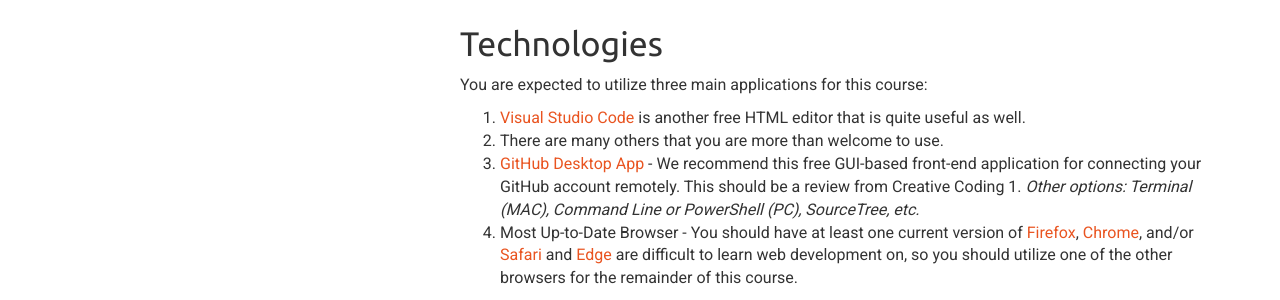
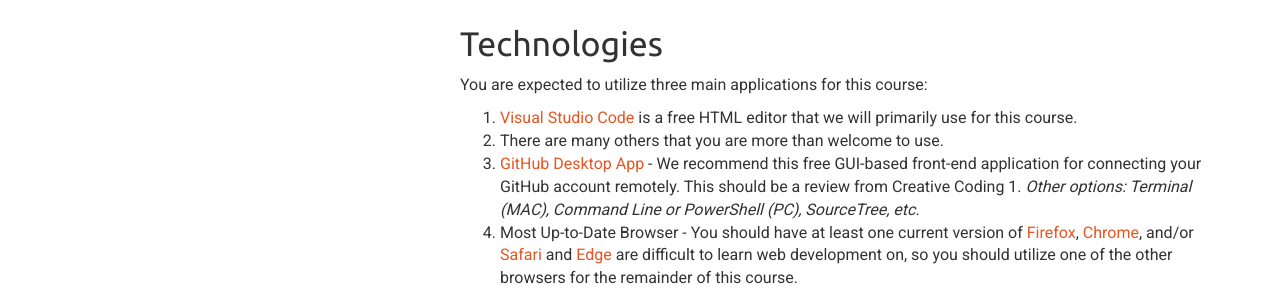
Before and after one commit to Montana-Media-Arts/webDesignSpring2024, a Jekyll site: the page built from _docs/topic-00/01-learning-resources/page-03.md, in a window 1280 px wide. Shown: the part 411-711 px from the top of the page. Built offline with Jekyll 4.4.1, drawn with Linux system fonts in a browser that asks for light colours; nearby versions of some CDN libraries.

Commit message:
Update page-03.md

```diff
--- a/_docs/topic-00/01-learning-resources/page-03.md
+++ b/_docs/topic-00/01-learning-resources/page-03.md
@@ -18,7 +18,7 @@
 
 ## Technologies
 You are expected to utilize three main applications for this course:
-1. <a href="https://code.visualstudio.com/download" target="_new">Visual Studio Code</a> is another free HTML editor that is quite useful as well.
+1. <a href="https://code.visualstudio.com/download" target="_new">Visual Studio Code</a> is a free HTML editor that we will primarily use for this course.
 2. There are many others that you are more than welcome to use.
 3. <a href="https://desktop.github.com/" target="_blank">GitHub Desktop App</a> - We recommend this free GUI-based front-end application for connecting your GitHub account remotely.  This should be a review from Creative Coding 1.  _Other options: Terminal (MAC), Command Line or PowerShell (PC), SourceTree, etc._
 4. Most Up-to-Date Browser - You should have at least one current version of <a href="https://www.mozilla.org/en-US/" target="_new">Firefox</a>, <a href="https://www.google.com/chrome/" target="_new">Chrome</a>, and/or <a href="https://www.apple.com/safari/" target="_new">Safari</a> and <a href="https://www.microsoft.com/en-us/windows/microsoft-edge" target="_new">Edge</a> are difficult to learn web development on, so you should utilize one of the other browsers for the remainder of this course.
```
